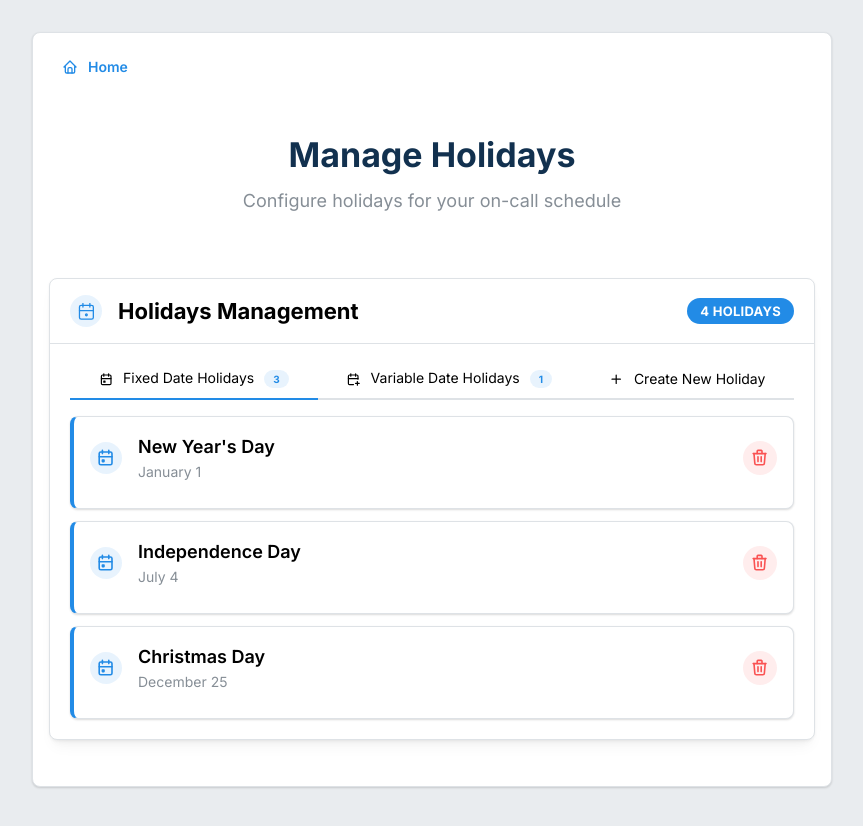
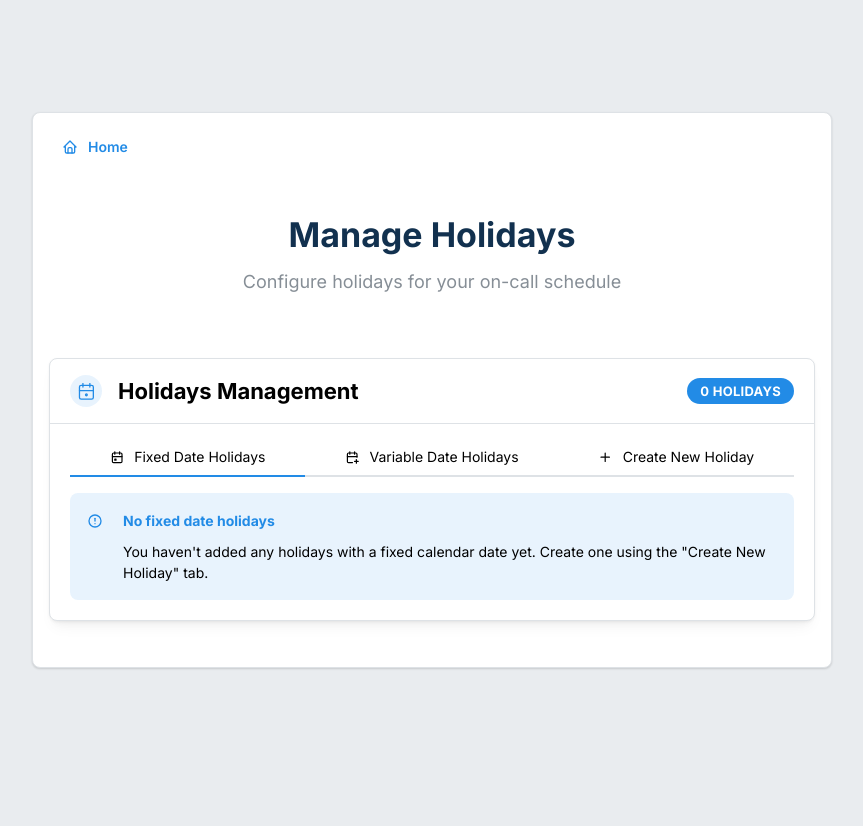
Before and after one commit to shelesteven/MyOnCall, a React (Vite) app in the folder react/my-on-call/: page /admin/holidays in a window 1280 px wide. Shown: the top 826 px of the page, without its empty margins (208-1071 px from the left). After the commit the page ends 800 px from the top, so only its background shows below. Built offline with nearby package versions, Linux system fonts and the light colour scheme.

Commit message:
Removed hardcoded dates

```diff
--- a/react/my-on-call/src/pages/admin/holidays.jsx
+++ b/react/my-on-call/src/pages/admin/holidays.jsx
@@ -10,12 +10,7 @@ import { IconTrash, IconCalendarEvent, IconPlus, IconCalendarPlus, IconCalendarD
 // - isVariableDate: boolean
 // - month, day: for fixed holidays (e.g., 1, 1 for Jan 1st)
 // - specificDates: array of "YYYY-MM-DD" strings for variable holidays
-const initialHolidays = [
-  { id: 1, name: "New Year's Day", isVariableDate: false, month: 1, day: 1 },
-  { id: 2, name: "Independence Day", isVariableDate: false, month: 7, day: 4 },
-  { id: 3, name: "Christmas Day", isVariableDate: false, month: 12, day: 25 },
-  { id: 4, name: "Easter Sunday", isVariableDate: true, specificDates: ["2025-04-20", "2026-04-05"] }, // Example variable holiday
-];
+const initialHolidays = [];
 
 // Helper to format month/day
 const formatMonthDay = (month, day) => {
```
Also changed, not shown: react/my-on-call/src/pages/admin/schedules.jsx (added).
